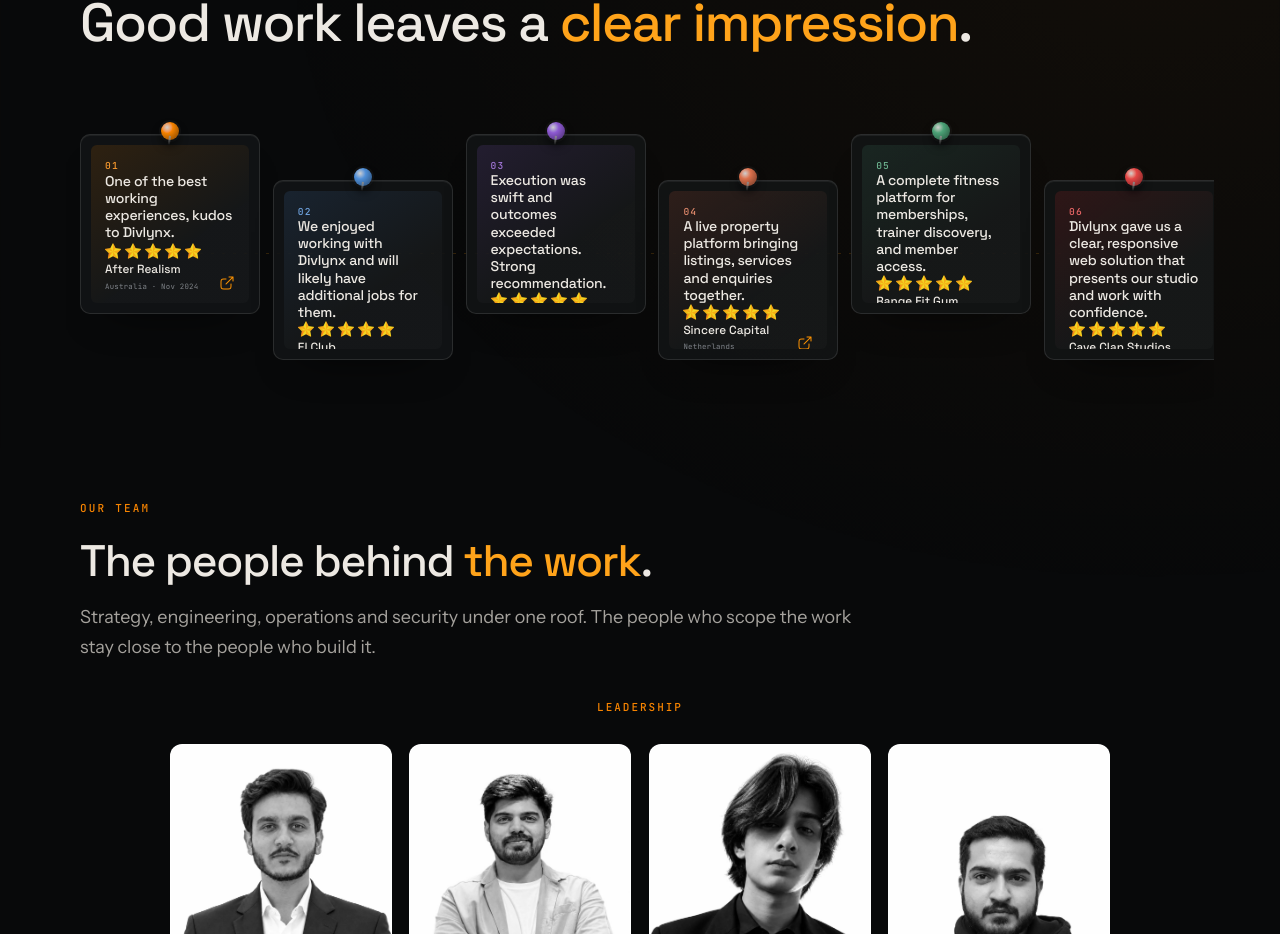
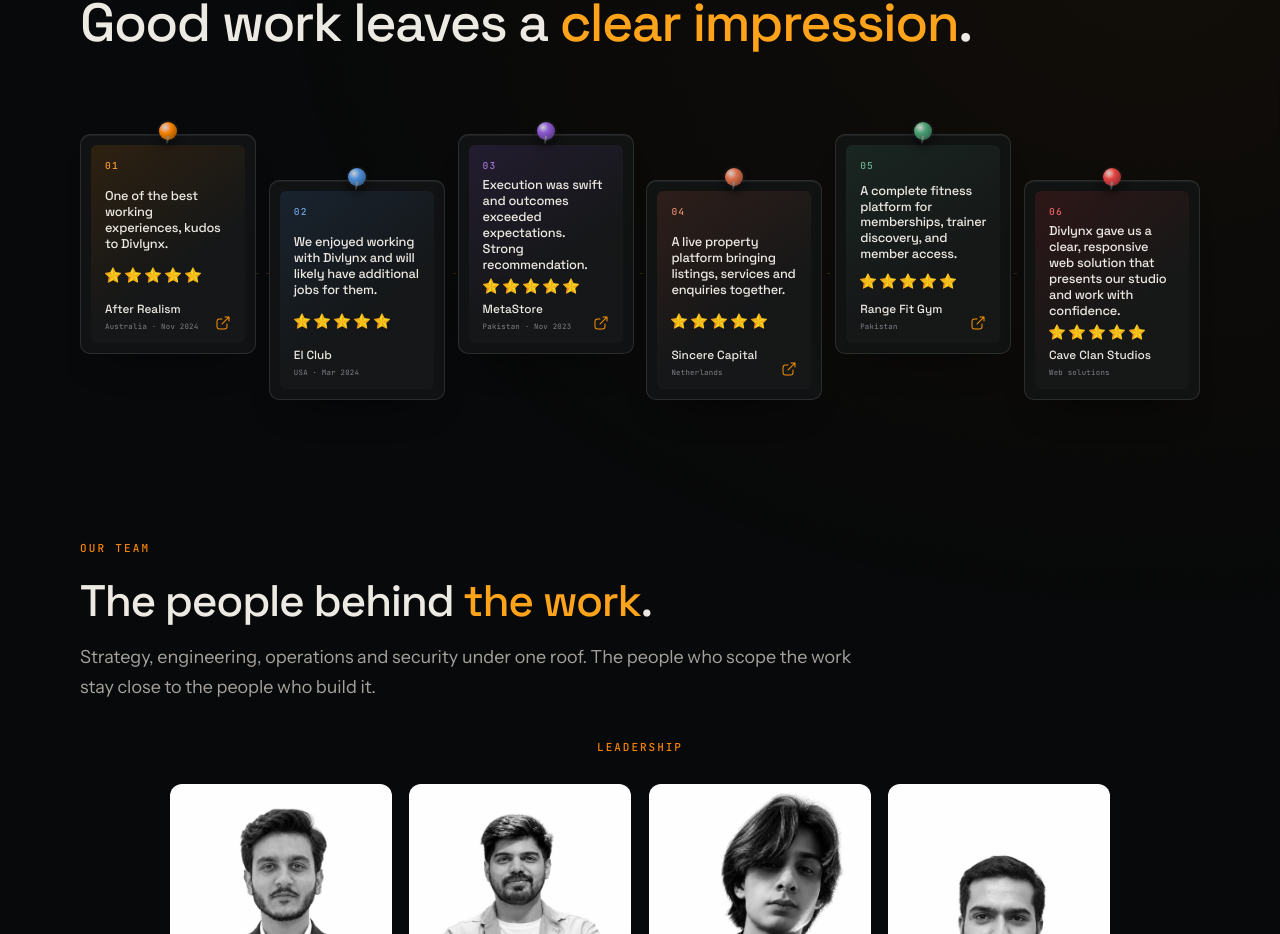
Before and after one commit to divlynxinc-sys/divlynx, a React (Vite) app: page / in a window 1280 px wide. Shown: the part 7110-8044 px from the top of the page. Built offline with nearby package versions, Linux system fonts and the light colour scheme; no server answers.

Commit message:
testimonial updated

```diff
--- a/src/css/testimonials.css
+++ b/src/css/testimonials.css
@@ -2,9 +2,9 @@
 .testimonials__head .h2 { font-size:clamp(2rem,4.2vw,3.45rem); white-space:nowrap; }
 .notes { position:relative; margin-inline:calc(var(--gutter) * -.35); padding:22px calc(var(--gutter) * .35) 46px; overflow:hidden; }
 .notes__connector { position:absolute; top:50%; right:4%; left:4%; height:1px; background:repeating-linear-gradient(90deg,rgba(255,163,26,.18) 0 3px,transparent 3px 11px); }
-.notes__track { position:relative; display:grid; grid-template-columns:repeat(6,minmax(180px,1fr)); align-items:start; gap:clamp(10px,1vw,14px); }
+.notes__track { position:relative; display:grid; grid-template-columns:repeat(6,minmax(0,1fr)); align-items:start; gap:clamp(10px,1vw,14px); }
 .note { --note-tint:rgba(247,132,0,.13); --pin:#f78400; position:relative; display:block; min-width:0; padding-top:13px; color:var(--text); transform-origin:50% 0; }
-.note__sway { position:relative; aspect-ratio:1/1; padding:10px; border:1px solid rgba(255,255,255,.11); border-radius:10px; background:rgba(18,20,22,.9); box-shadow:0 22px 44px -30px rgba(0,0,0,.85),inset 0 1px rgba(255,255,255,.06); }
+.note__sway { position:relative; aspect-ratio:4/5; padding:10px; border:1px solid rgba(255,255,255,.11); border-radius:10px; background:rgba(18,20,22,.9); box-shadow:0 22px 44px -30px rgba(0,0,0,.85),inset 0 1px rgba(255,255,255,.06); }
 .note:nth-child(even) { margin-top:46px; }
 .note:nth-child(odd) { margin-top:0; }
 .note--blue { --note-tint:rgba(74,132,207,.15); --pin:#4f8fd8; }.note--violet { --note-tint:rgba(142,91,211,.15); --pin:#8d59d1; }.note--coral { --note-tint:rgba(225,103,66,.14); --pin:#db704c; }.note--green { --note-tint:rgba(75,158,121,.14); --pin:#4ca277; }
@@ -13,7 +13,7 @@
 .note__pin i { position:absolute; top:14px; left:8px; width:2px; height:9px; background:linear-gradient(#898989,transparent); transform:rotate(8deg); transform-origin:top; }
 .note__paper { display:grid; grid-template-rows:auto auto auto auto; align-content:space-between; height:100%; min-height:0; overflow:hidden; padding:14px 14px 12px; border-radius:6px; background:linear-gradient(145deg,var(--note-tint),rgba(255,255,255,.018) 62%); }
 .note__number { margin:0; font:500 .6rem var(--font-mono); letter-spacing:.12em; color:color-mix(in srgb,var(--pin),#fff 18%); }
-.note blockquote { margin:0; font-family:var(--font-display); font-size:clamp(.88rem,1.08vw,1.02rem); font-weight:500; letter-spacing:-.018em; line-height:1.22; color:var(--text); }
+.note blockquote { margin:0; font-family:var(--font-display); font-size:clamp(.8rem,.98vw,.96rem); font-weight:500; letter-spacing:-.018em; line-height:1.24; color:var(--text); }
 .note__rating { display:flex; align-items:center; gap:4px; margin:0; line-height:1; }
 .note__rating img { width:16px; height:16px; object-fit:contain; }
 .note footer { display:flex; align-items:end; justify-content:space-between; gap:8px; margin:0; padding:0; }
```
